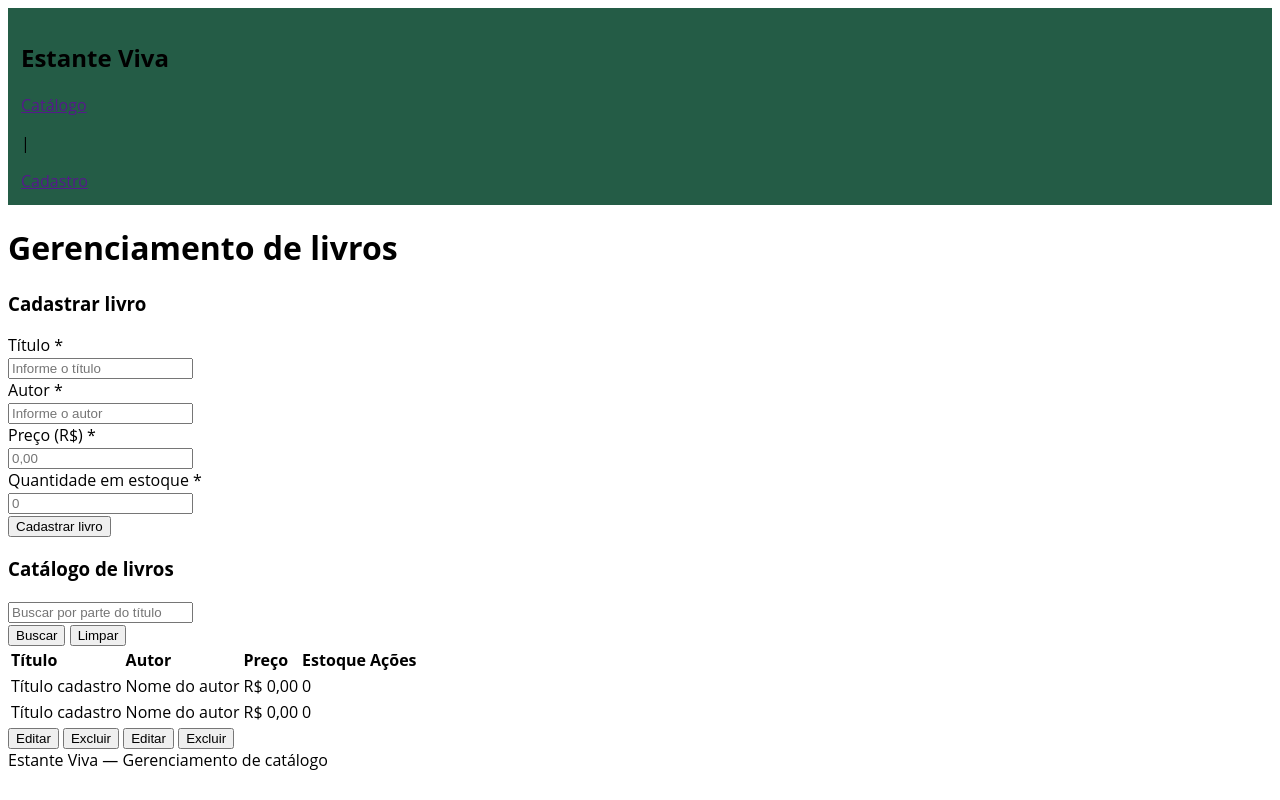
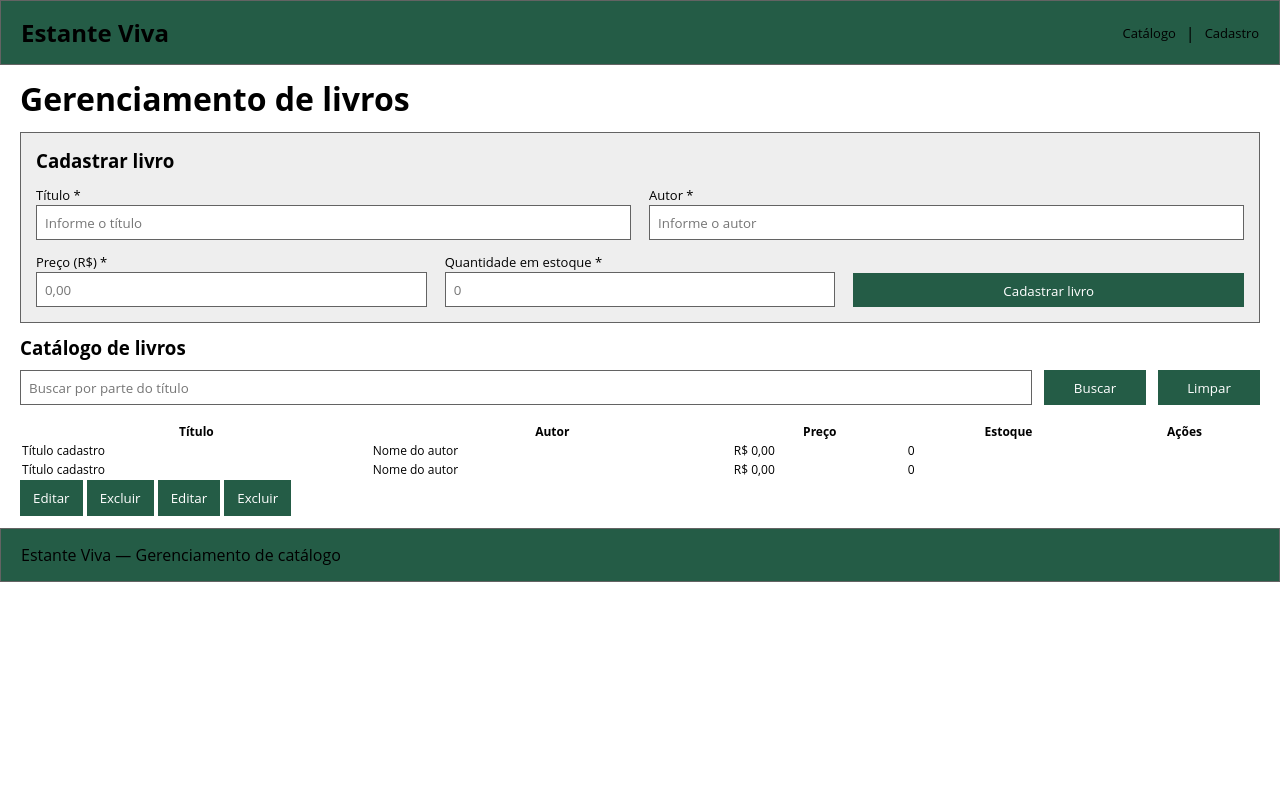
Before and after one commit to gabrielbpaulino/Estante_Viva, a plain HTML site: page Web/index.html in a window 1280 px wide. Drawn offline with Linux system fonts and the light colour scheme.

Commit message:
Projeto Estante

```diff
--- a/Web/style.css
+++ b/Web/style.css
@@ -1,9 +1,106 @@
-body {
-    font-family: Open Sans;
-    text-align: left;
+* {
+    margin: 0;
+    padding: 0;
+    box-sizing: border-box;
+    font-family: 'Open Sans', sans-serif;
 }
 
-nav {
+body {
+    background-color: #FFFFFF;
+}
+
+nav, footer {
     background-color: #245C46;
-    padding: 13px;
+    border: 1px solid hsl(0, 0%, 39%);
+    padding: 15px 20px;
+    display: flex;
+    justify-content: space-between;
+    align-items: center;
 }
+
+.cabecalho {
+    display: flex;
+    gap: 10px;
+    align-items: center;
+}
+
+a {
+    color: #000000;
+    text-decoration: none;
+    font-size: 13px;
+}
+
+main {
+    padding: 12px 20px;
+}
+
+h1 {
+    margin-bottom: 12px;
+}
+
+form {
+    background: #EEEEEE;
+    border: 1px solid hsl(0, 0%, 39%);
+    padding: 15px;
+    display: grid;
+    grid-template-columns: repeat(6, 1fr);
+    gap: 10px 18px;
+}
+
+form h3, form::after {
+    grid-column: 1 / -1;
+}
+
+.titulo, .autor {
+    grid-column: span 3;
+}
+
+.preco, .quantidade_estoque, .botao_cadastrar {
+    grid-column: span 2;
+}
+
+label {
+    font-size: 13px;
+}
+
+input {
+    width: 100%;
+    height: 35px;
+    padding: 8px;
+    border: 1px solid hsl(0, 0%, 39%);
+}
+
+.botao_cadastrar {
+    height: 34px;
+    align-self: end;
+}
+
+button {
+    background: #245C46;
+    color: white;
+    border: 1px solid #245C46;
+    padding: 8px 12px;
+}
+
+section {
+    display: grid;
+    grid-template-columns: 1fr auto auto;
+    gap: 10px 12px;
+    margin: 12px 0 16px;
+    align-items: center;
+}
+
+section h3 {
+    grid-column: 1 / -1;
+}
+
+.botao_limpar {
+    min-width: 102px;
+    height: 35px;
+}
+
+table {
+    width: 100%;
+    font-size: 12px;
+
+}
```
